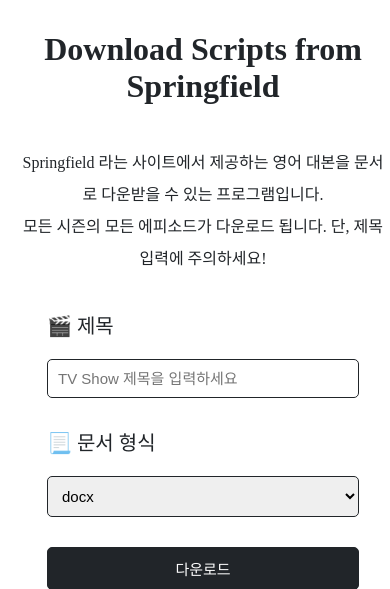
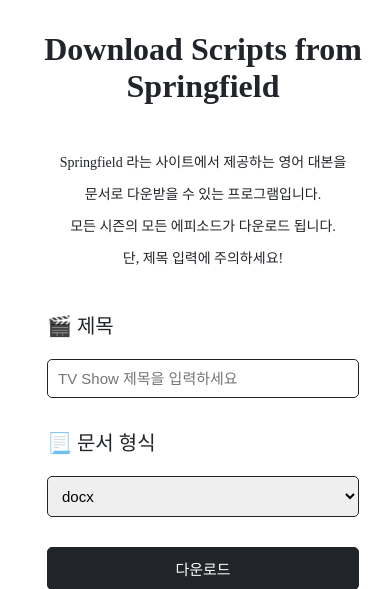
Before and after one commit to gayoungyeom/download-scripts, a Flask app: page / in a window 390 px wide. Shown: the top 589 px of the page. Run offline with Flask 2, Linux system fonts and the light colour scheme.

Commit message:
Update Intro UI for mobile

```diff
--- a/static/index.css
+++ b/static/index.css
@@ -88,3 +88,11 @@
   max-width: 600px;
   margin-top: 5px;
 }
+
+/* mobile */
+@media screen and (max-width: 450px) {
+  .mobile-intro {
+    display: block;
+    font-size: 14px;
+  }
+}
--- a/templates/index.html
+++ b/templates/index.html
@@ -10,9 +10,19 @@
   <body>
     <h1 class="title">Download Scripts from Springfield</h1>
     <div class="intro">
-      <a class="url" href="https://www.springfieldspringfield.co.uk/" target="_blank">Springfield</a>
-      라는 사이트에서 제공하는 영어 대본을 문서로 다운받을 수 있는
-      프로그램입니다.</br> 모든 시즌의 모든 에피소드가 다운로드 됩니다. 단, 제목 입력에 주의하세요!
+      <span class="mobile-intro">
+        <a class="url" href="https://www.springfieldspringfield.co.uk/" target="_blank">Springfield</a>
+        라는 사이트에서 제공하는 영어 대본을
+      </span>
+      <span class="mobile-intro">
+        문서로 다운받을 수 있는 프로그램입니다.</br>
+      </span>
+      <span class="mobile-intro">
+        모든 시즌의 모든 에피소드가 다운로드 됩니다.
+      </span>
+      <span class="mobile-intro">
+        단, 제목 입력에 주의하세요!
+      </span>
     </div>
     <form action="\" method="get">
       <div class="form-item">
```
